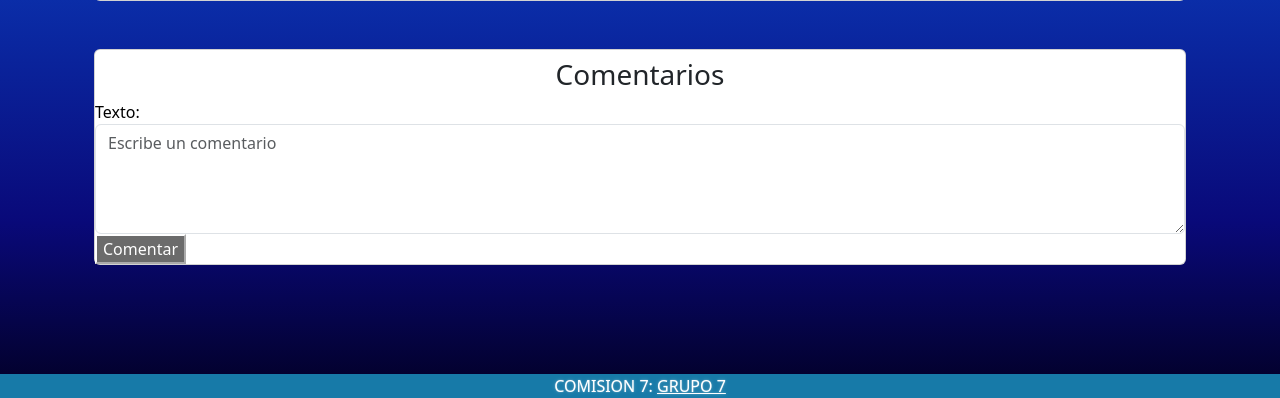
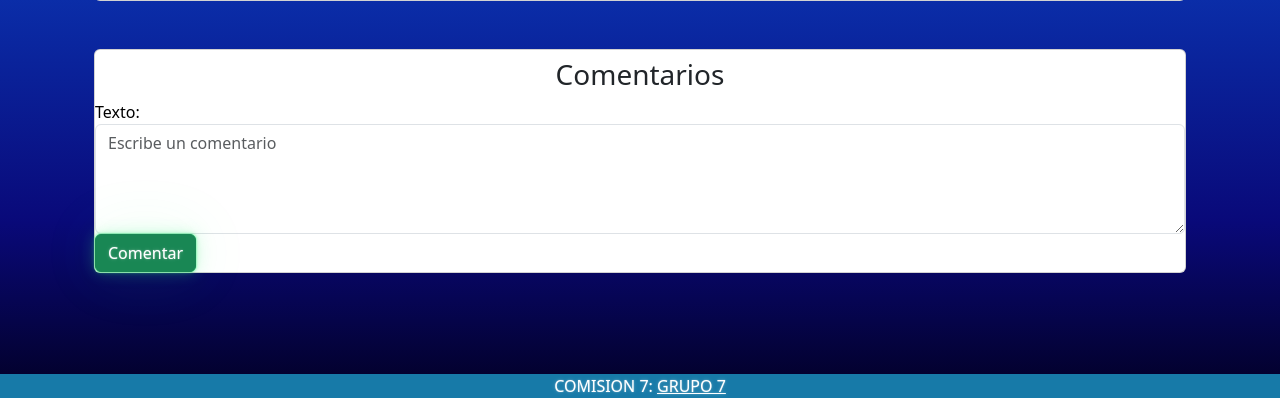
Before and after one commit to Grupo7-Informatorio/Grupo7_Comision7_Proyecto_Final_Info, a Django app: template DefiBlog/templates/publicaciones/detalle-publicacion.html in a window 1280 px wide. Shown: the part 402-800 px from the top of the page. Run offline with Django 4.2, Linux system fonts and the light colour scheme; the template is opened without the code that fills it: values that come from a table or form of the project are taken from there, others are empty; some libraries are stand-ins or nearby versions; some web fonts are replaced.

Commit message:
Update detalle-publicacion.html

```diff
--- a/DefiBlog/templates/publicaciones/detalle-publicacion.html
+++ b/DefiBlog/templates/publicaciones/detalle-publicacion.html
@@ -79,7 +79,7 @@
         <form method="post">
           {% csrf_token %} {{ comentario_form }}
 
-          <button type="submit">Comentar</button>
+          <button class="btn btn-success" type="submit">Comentar</button>
         </form>
     </div>
 
```
